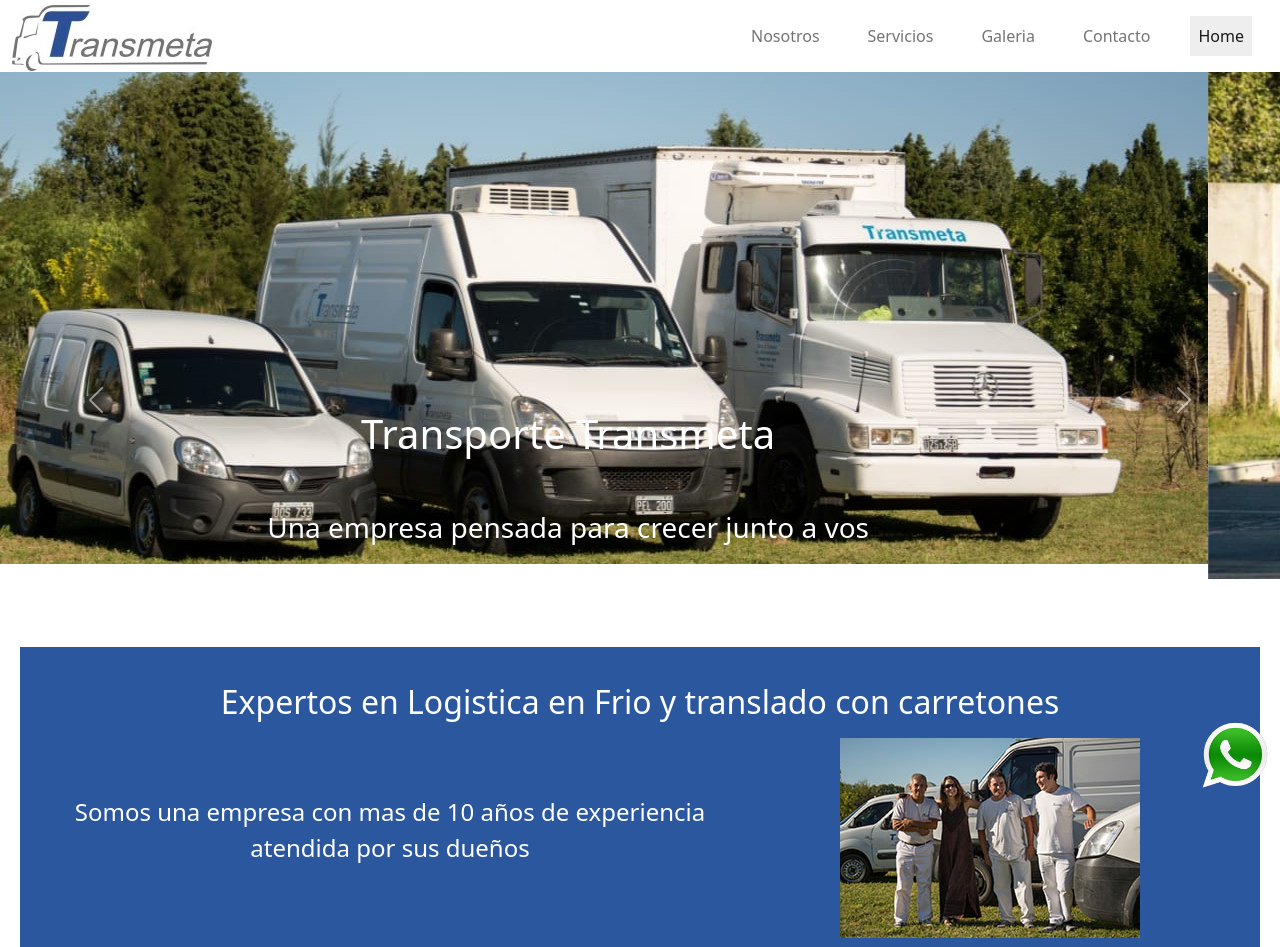
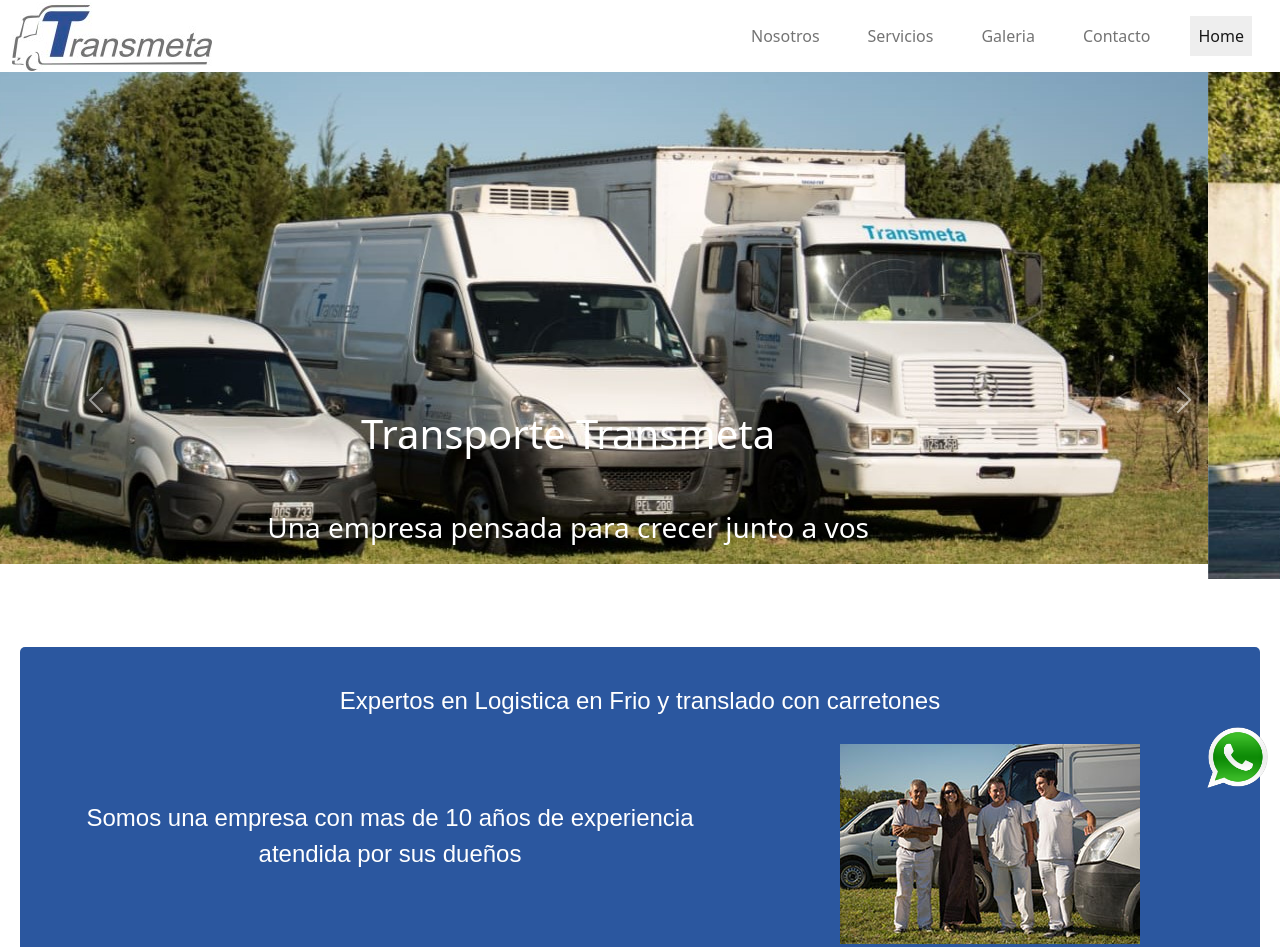
Before and after one commit to JavierValiente/cursos-desarrollo-web, a website: page index.html in a window 1280 px wide. Shown: the top 947 px of the page. Drawn offline with Linux system fonts and the light colour scheme.

Commit message:
entrega final2

```diff
--- a/index.html
+++ b/index.html
@@ -120,7 +120,7 @@
     <!-- #### SECCION EQUIPO #### -->
 
         <section class="TextoImagenInicio">
-            <h2 class="text-center my-3">Expertos en Logistica en Frio y translado con carretones</h2>
+            <h2 class="TextoImagenInicioTexto text-center">Expertos en Logistica en Frio y translado con carretones</h2>
             <div class="container-fluid">
                 <div class="row">
                     <div class="col-xxl-9 col-lg-7 col-md-6 col-sm-12 align-self-center">
--- a/scss/StyleTodos.scss
+++ b/scss/StyleTodos.scss
@@ -25,11 +25,16 @@
     position: fixed;
     right: 10px;
     bottom: 10px;
-    width: 70px;
+    width: 65px;
     animation-name:ExpandirLogo;
-    animation-duration: 3.5s;
+    animation-duration: 1s;
     animation-delay: 1s;
     animation-timing-function: ease !important;
+
+    @keyframes ExpandirLogo {
+        0%{ width: 65px;}
+        50% {width: 75px;}
+    }
 }
 
 .inicio {
--- a/scss/index.scss
+++ b/scss/index.scss
@@ -1,11 +1,29 @@
 /* ###### SECCION INDEX ###### */
 
 .TextoImagenInicio {
+    font-family: $familia-letra;
     background-color:#2B579F;
+    border-radius: 5px;
     padding: 20px;
     margin: 20px;
     color: white;
 }
+
+.TextoImagenInicioTexto {
+    font-size: 30px;
+    font-family: $familia-letra;
+    color: $color-letra;
+    animation-name:imagenInicio;
+    animation-duration: 1s;
+
+}
+
+@keyframes imagenInicio {
+    50% {margin-top: 10px;}
+    100%{margin-top: 0px;}
+}
+
+
 
 
 .SeccionClientes {
--- a/scss/nosotros.scss
+++ b/scss/nosotros.scss
@@ -32,7 +32,7 @@
 }
 
 .NosotrosHistoria {
-    font-family: 'Gill Sans', 'Gill Sans MT', Calibri, 'Trebuchet MS', sans-serif;
+    font-family: $familia-letra;
     grid-area:NosotrosHistoria ;
     text-align: center;
     align-self: center;
```
Also changed, not shown: css/maincss.css.
